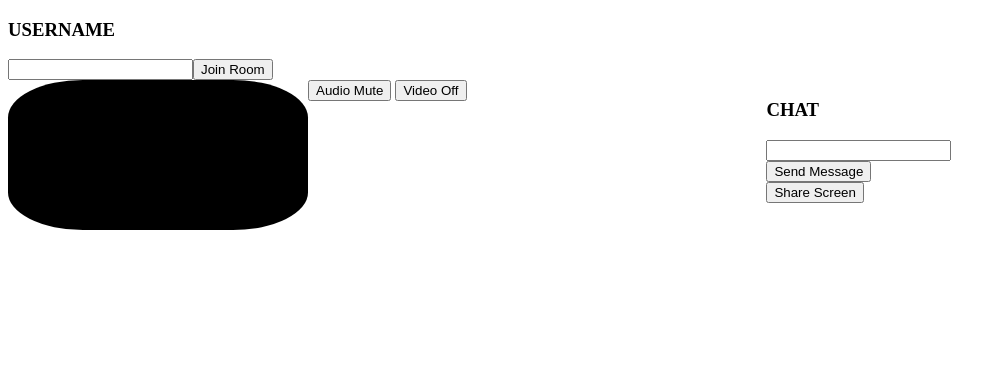
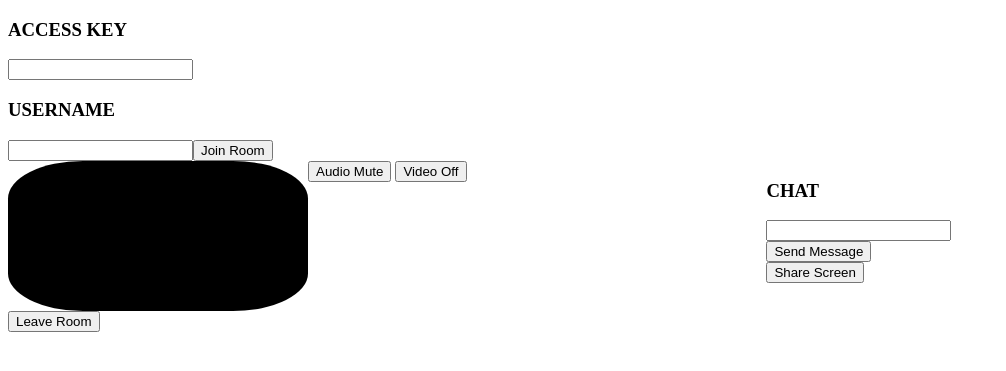
Before and after one commit to code-legand/expo_chat, a Django app: page / in a window 1280 px wide. Shown: the top 371 px of the page, without its empty margins (0-1006 px from the left). Run offline with Django 4.2, Linux system fonts and the light colour scheme.

Commit message:
major fixes

```diff
--- a/static/js/main.js
+++ b/static/js/main.js
@@ -1,8 +1,11 @@
+var room_id = document.querySelector('#room-id');
+var labelRoomId = document.querySelector('#label-room-id');
 var labelUserName = document.querySelector('#label-username');
 var usernameInput = document.querySelector('#username');
 var btnJoin = document.querySelector('#btn-join');
+var btnLeave = document.querySelector('#btn-leave');
 
-var username;
+var username = usernameInput.value;
 var socket;
 var mapPeers = [];
 
@@ -17,7 +20,7 @@ function webSocketOnMessage(event) {
     var reciever_channel_name = data['message']['reciever_channel_name'];
     if (action === 'new-peer'){
         console.log('New peer connected: ' + peerUsername);
-        createOffer(peerUsername, reciever_channel_name);
+        createOfferer(peerUsername, reciever_channel_name);
     }
     if(action === 'new-offer'){
         var offer = data['message']['sdp'];
@@ -35,16 +38,21 @@ function webSocketOnMessage(event) {
 
 btnJoin.addEventListener('click', function () {
     username = usernameInput.value;
-    if (username.length < 1) {
-        alert('Please enter a username');
+    if (room_id.value.length < 1) {
+        alert('Invalid room id');
+        return;
+    }
+    if (usernameInput.value.length < 1) {
+        alert('Invalid username');
         return;
     }
     console.log('Username: ' + username);
 
-    // Hide the username input and button
+    // Hide the username input and button and room id
     usernameInput.value = '';
     usernameInput.style.display = 'none';
     btnJoin.style.display = 'none';
+    room_id.style.display = 'none';
 
     var labelUserName = document.querySelector('#label-username');
     labelUserName.innerHTML = username;
@@ -57,12 +65,17 @@ btnJoin.addEventListener('click', function () {
         wsStart = 'wss://';
     }
 
-    var endpoint = wsStart + loc.host + loc.pathname;
+    // var endpoint = wsStart + loc.host + loc.pathname;
+    var room_group_name = room_id.value;
+    var endpoint = wsStart + loc.host + loc.pathname + room_group_name + '/';
+    console.log('Websocket Endpoint: ' + endpoint);
+
     socket = new WebSocket(endpoint);
 
     socket.onopen = function (event) {
         console.log('Connected to chat server');
 
+        // sendSignal('new-room', {'room_id': 'test-room'});
         sendSignal('new-peer', {});
     }
 
@@ -76,47 +89,93 @@ btnJoin.addEventListener('click', function () {
         console.log('Error: ' + event.data);
     }
 
-
-
 });
 
 
-var localStream = new MediaStream();
+// var localStream = new MediaStream();
 
 const constraints = {
     'audio': true,
     'video': true
 };
 
-const localVideo = document.querySelector('#local-video');
-const btnToggleAudio = document.querySelector('#btn-toggle-audio');
-const btnToggleVideo = document.querySelector('#btn-toggle-video');
+// const sc_constraints = {
+//     'audio': true,
+//     'video': { facingMode: 'screen' }
+// };
 
-var userMedia = navigator.mediaDevices.getUserMedia(constraints)
-    .then(function (stream) {
-        localStream = stream;
-        localVideo.srcObject = localStream;
-        localVideo.muted = true;
 
-        var audioTracks = localStream.getAudioTracks();
-        var videoTracks = localStream.getVideoTracks();
+// const localVideo = document.querySelector('#local-video');
+// const btnToggleAudio = document.querySelector('#btn-toggle-audio');
+// const btnToggleVideo = document.querySelector('#btn-toggle-video');
 
-        audioTracks[0].enabled = true;
-        videoTracks[0].enabled = true;
+// var userMedia = navigator.mediaDevices.getUserMedia(constraints)
+//     .then(function (stream) {
+//         localStream = stream;
+//         localVideo.srcObject = localStream;
+//         localVideo.muted = true;
 
-        btnToggleAudio.addEventListener('click', function () {
-            audioTracks[0].enabled = !audioTracks[0].enabled;
-            btnToggleAudio.innerHTML = audioTracks[0].enabled ? 'Disable Audio' : 'Enable Audio';
-        });
+//         var audioTracks = localStream.getAudioTracks();
+//         var videoTracks = localStream.getVideoTracks();
 
-        btnToggleVideo.addEventListener('click', function () {
-            videoTracks[0].enabled = !videoTracks[0].enabled;
-            btnToggleVideo.innerHTML = videoTracks[0].enabled ? 'Disable Video' : 'Enable Video';
-        });
-    })
-    .catch(function (err) {
-        console.log('Error: ' + err);
-    });
+//         audioTracks[0].enabled = true;
+//         videoTracks[0].enabled = true;
+
+//         btnToggleAudio.addEventListener('click', function () {
+//             audioTracks[0].enabled = !audioTracks[0].enabled;
+//             btnToggleAudio.innerHTML = audioTracks[0].enabled ? 'Disable Audio' : 'Enable Audio';
+//         });
+
+//         btnToggleVideo.addEventListener('click', function () {
+//             videoTracks[0].enabled = !videoTracks[0].enabled;
+//             btnToggleVideo.innerHTML = videoTracks[0].enabled ? 'Disable Video' : 'Enable Video';
+//         });
+//     })
+//     .catch(function (err) {
+//         console.log('Error: ' + err);
+//     });
+
+// const videoElement = document.querySelector("local-video");
+// const screenShareButton = document.querySelector("#btn-share-screen");
+// let screenStream;
+
+// screenShareButton.addEventListener("click", async () => {
+//   try {
+//     screenStream = await navigator.mediaDevices.getDisplayMedia();
+//     videoElement.srcObject = screenStream;
+//   } catch (error) {
+//     console.error("Error sharing screen:", error);
+//   }
+// });
+
+// // Stop screen sharing
+// const stopScreenShareButton = document.querySelector("#stop-screen-share-button");
+
+// stopScreenShareButton.addEventListener("click", () => {
+//   screenStream.getTracks().forEach(track => track.stop());
+//   videoElement.srcObject = null;
+// });
+
+// var btnShareScreen = document.querySelector('#btn-share-screen');
+// btnShareScreen.addEventListener('click', function () {
+//     navigator.mediaDevices.getDisplayMedia(sc_constraints)
+//         .then(function (stream) {
+//             localStream = stream;
+//             localVideo.srcObject = localStream;
+//             localVideo.muted = true;
+//             var videoTracks = localStream.getVideoTracks();
+//             btnShareScreen.enabled = false;
+
+//             videoTracks[0].onended = async function (stream) {
+//                 navigator.mediaDevices.getDisplayMedia(constraints)
+//                     .then(function (stream) {
+//                         localStream = stream;
+//                         localVideo.srcObject = localStream;
+//                         btnShareScreen.enabled = true;
+//                     })
+//                 };
+//         })
+// });
 
 var btnSendMsg = document.querySelector('#btn-send-msg');
 var messageList = document.querySelector('#message-list');
@@ -149,7 +208,7 @@ function sendSignal(action, message) {
     socket.send(jsonStr);
 }
 
-function createOffer(peerUsername, reciever_channel_name) {
+function createOfferer(peerUsername, reciever_channel_name) {
     // ******************************** uncomment this line to test the case where the users are in different networks
     // var peer = new RTCPeerConnection( { 'iceServers': [{'urls': 'stun:stun.l.google.com:19302'}] } );
 
@@ -164,6 +223,9 @@ function createOffer(peerUsername, reciever_channel_name) {
     dc.addEventListener('message', dcOnMessage);
 
     var remoteVideo = createVideo('video');
+    btnShareScreen.addEventListener('toggle', function () {
+        remoteVideo = createVideo('video');
+    });
     setOnTrack(peer, remoteVideo);
 
     mapPeers[peerUsername] = [peer, dc];
@@ -198,6 +260,17 @@ function createOffer(peerUsername, reciever_channel_name) {
         .then(function () {
             console.log('Offer created');
         });
+
+    // btnLeave.addEventListener('click', function () {
+    //     console.log('leave');
+    //     sendSignal('leave', {});
+    // });
+    btnLeave.addEventListener('click', function () {
+        console.log('leave');
+        sendSignal('leave', {});
+        socket.close();
+        window.location.href = '/';
+    });
 }
 
 function createAnswerer(offer, peerUsername, reciever_channel_name) {
@@ -209,6 +282,9 @@ function createAnswerer(offer, peerUsername, reciever_channel_name) {
     addLocalTrack(peer);
 
     var remoteVideo = createVideo('peerUsername');
+    btnShareScreen.addEventListener('toggle', function () {
+        remoteVideo = createVideo('peerUsername');
+    });
     setOnTrack(peer, remoteVideo);
 
     peer.addEventListener('datachannel', function (event) {
@@ -254,6 +330,13 @@ function createAnswerer(offer, peerUsername, reciever_channel_name) {
             console.log("Answer Created")
             return peer.setLocalDescription(answer);
         });
+
+    btnLeave.addEventListener('click', function () {
+        console.log('leave');
+        socket.close();
+        window.location.href = '/';
+    });
+
 }
 
 
@@ -298,7 +381,6 @@ function removeVideo(video){
     videoWrapper.parentNode.removeChild(videoWrapper);
 }
 
-
 function getDataChannels() {
     var dataChannels = [];
     for (peerUsername in mapPeers) {
--- a/templates/chat/main.html
+++ b/templates/chat/main.html
@@ -13,10 +13,15 @@
 </head>
 
 <body>
+    <div>
+        <h3 id="label-room-id">ACCESS KEY</h3>
+        <input type="text" id="room-id">
+    </div>
     <h3 id="label-username">USERNAME</h3>
     <div>
         <input id="username"><button id="btn-join">Join Room</button>
     </div>
+
 
     <div class="main-grid-container">
         <div id="video-container">
@@ -34,8 +39,10 @@
             <div><input id="msg"><button id="btn-send-msg">Send Message</button></div>
             <button id="btn-share-screen">Share Screen</button>
         </div>
+
+        <div></div>
     </div>
-
+        <button id="btn-leave">Leave Room</button>
     </div>
     <script src="{% static 'js/main.js' %}"></script>
 </body>
```
Also changed, not shown: chat/consumers.py (+7 -1 lines).
